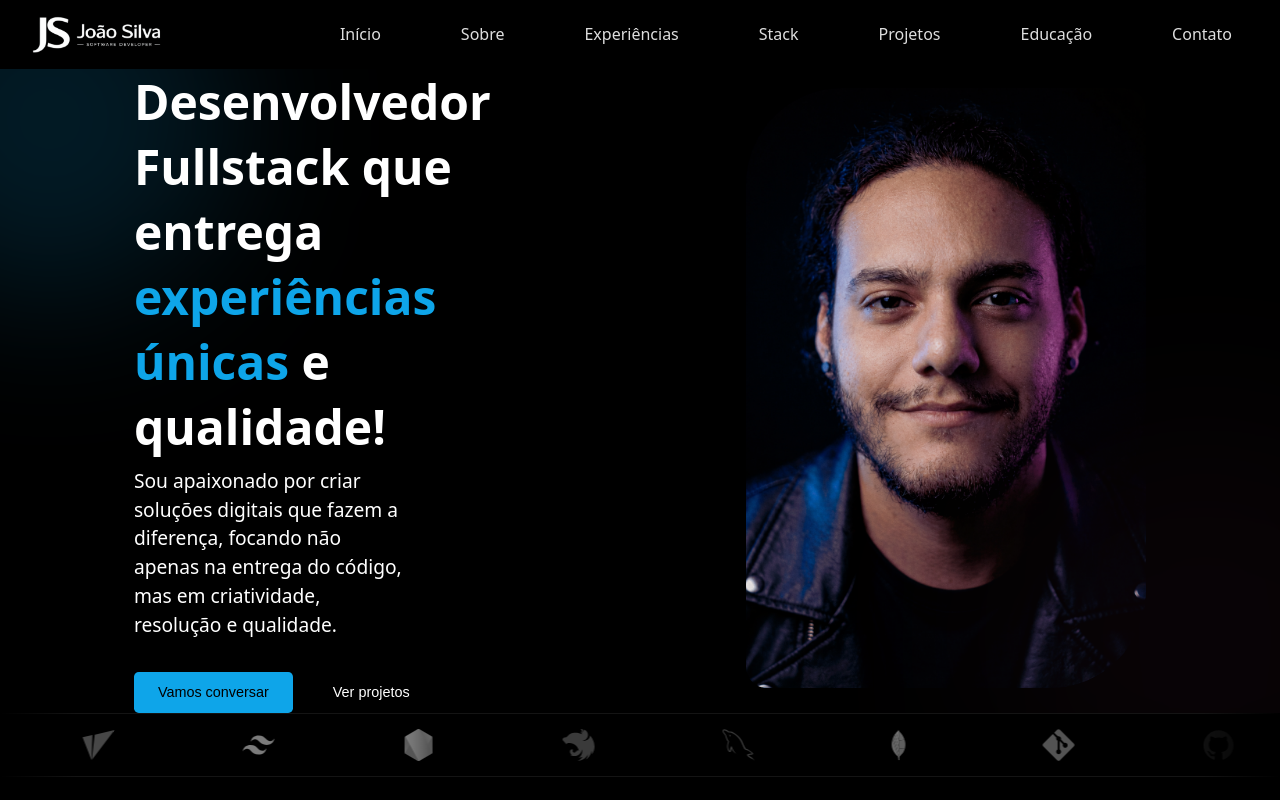
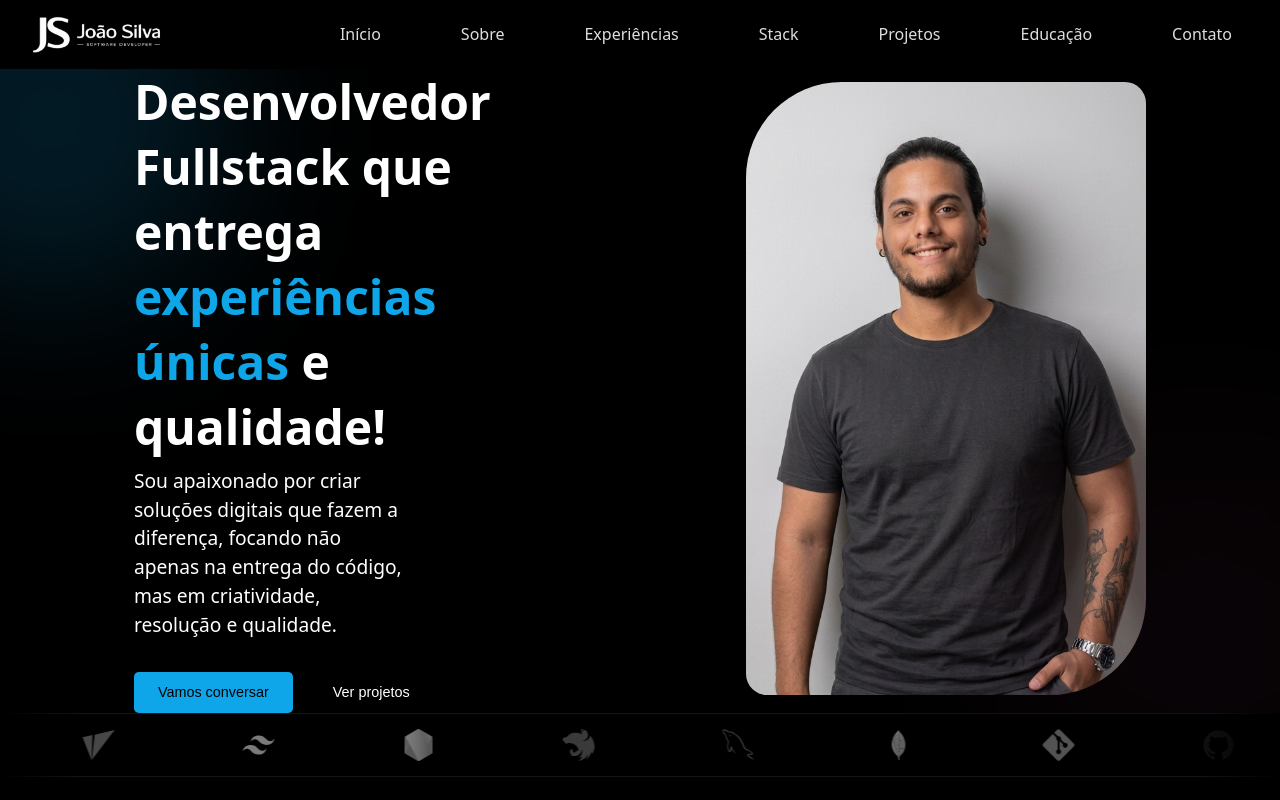
Before and after one commit to hnrkDEV/meu-portfolio, a React (Vite) app: page / in a window 1280 px wide. Built offline with nearby package versions, Linux system fonts and the light colour scheme.

Commit message:
feat: atualizando foto

```diff
--- a/src/hero.jsx
+++ b/src/hero.jsx
@@ -82,7 +82,7 @@ function Hero() {
           initial="hidden"
           animate="show"
         >
-          <img src="joao-pic3.png" alt="" className="hero-img" />
+          <img src="foto_de_perfil2.png" alt="" className="hero-img" />
         </motion.div>
       </div>
 
```
Also changed, not shown: public/foto_de_perfil2.png (added).
